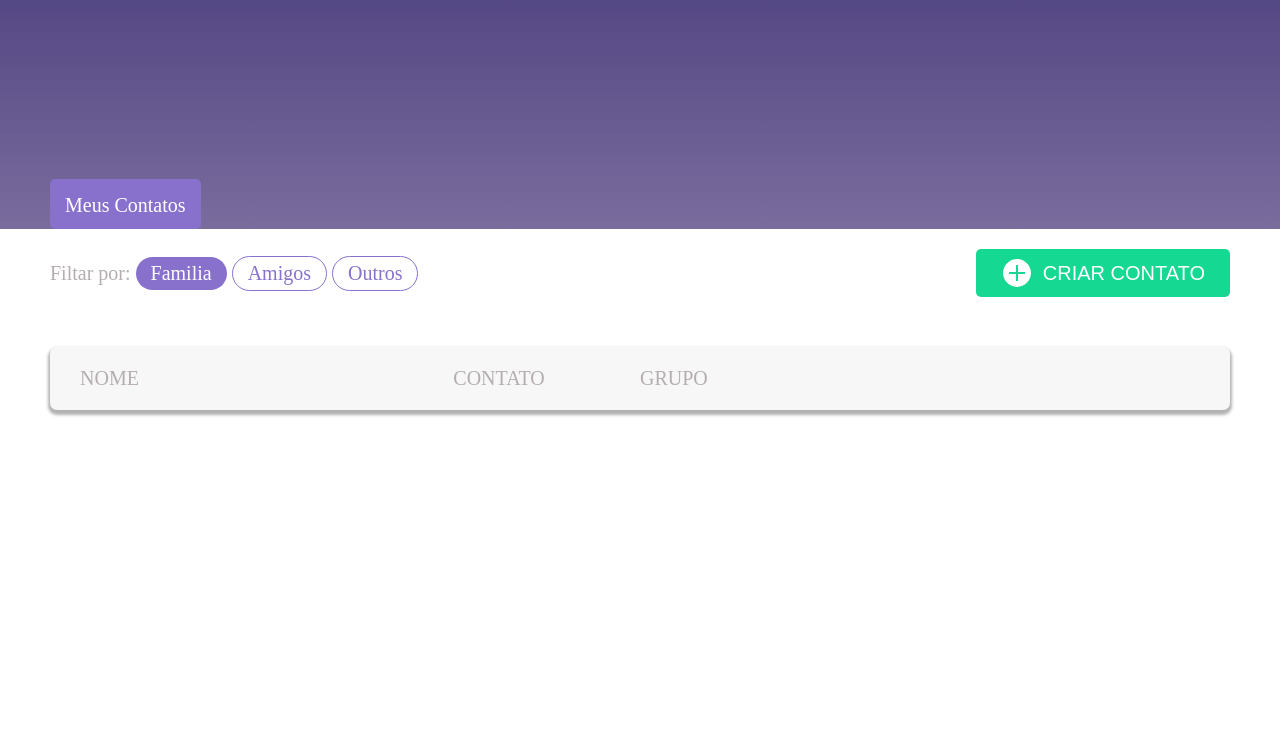
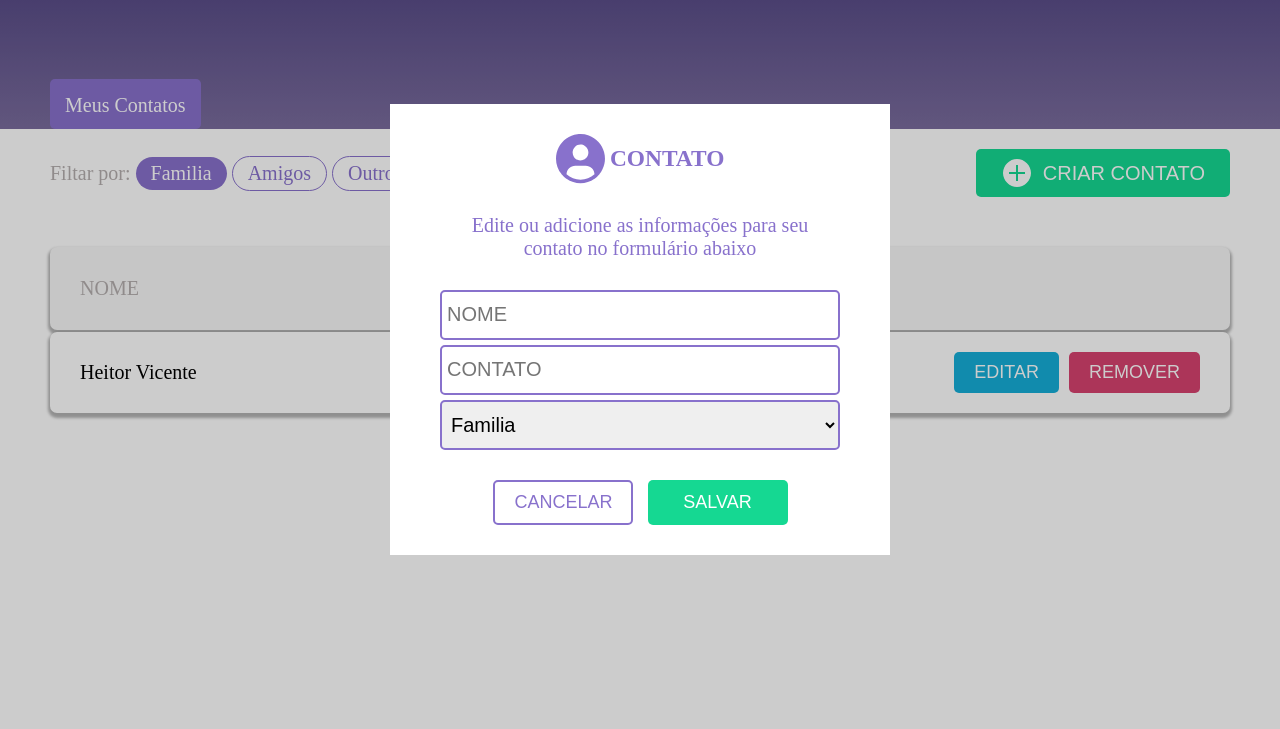
Before and after one commit to guiidc/notebook-project, a plain HTML site: page index.html in a window 1280 px wide. Shown: the part 71-800 px from the top of the page. Drawn offline with Linux system fonts and the light colour scheme.

Commit message:
completa  lista de contatos e modal de adicionar

```diff
--- a/index.html
+++ b/index.html
@@ -44,6 +44,43 @@
     <span class="color-gray">GRUPO</span>
     <span class="color-gray"></span>
   </div>
+  <div>
+    <div class="contact">
+      <span class="color-black centered">Heitor Vicente</span>
+      <span class="color-gray centered">(47) 99122-5566</span>
+      <span class="color-gray centered">AMIGOS</span>
+      <div class="actions-container">
+        <button class="bg-blue color-white action-button">EDITAR</button>
+        <button class="bg-red color-white action-button">REMOVER</button>
+      </div>
+    </div>
+  </div>
+
+
+  <div class="modal-container">
+    <div class="modal">
+      <div class="modal-title">
+        <img src="./images/user-icon-large.svg" alt="icone de contato" />
+        <h3>CONTATO</h3>
+      </div>
+      <div class="description">
+        <p>Edite ou adicione as informações para seu contato no formulário abaixo</p>
+      </div>
+      <div class="modal-inputs">
+        <input type="text" placeholder="NOME"/>
+        <input type="text" placeholder="CONTATO"/>
+        <select>
+          <option>Familia</option>
+          <option>Amigos</option>
+          <option>Outros</option>
+        </select>
+      </div>
+      <div class="modal-actions-buttons">
+        <button id="cancel-contact">CANCELAR</button>
+        <button id="save-contact">SALVAR</button>
+      </div>
+    </div>
+  </div>
   <script src="./script.js"></script>
 </body>
 </html>
--- a/styles.css
+++ b/styles.css
@@ -7,7 +7,7 @@
 
 .header {
   background-image: linear-gradient(to bottom, #493D7D, #7A6C9D);
-  height: 300px;
+  height: 200px;
   width: 100%;
   padding: 15px 50px;
   display: flex;
@@ -21,6 +21,17 @@
 
 .color-gray {
   color: #B4AEAE;
+}
+
+.color-black {
+  color: #000
+}
+
+.bg-blue {
+  background-color: #15AED8
+}
+.bg-red {
+  background-color: #D7426F
 }
 
 #user-icon-small {
@@ -96,10 +107,134 @@ h4 {
 .list-header {
   display: grid;
   grid-template-columns: 2fr 1fr 1fr 2fr;
-  padding: 20px 30px;
-  margin: 50px;
+  padding: 30px;
+  margin: 50px 50px 2px 50px;
   background-color: #F7F7F7;
   border-radius: 7px;
   box-shadow: 0 3px 3px 2px rgba(0, 0, 0, 0.3);
   font-size: 20px;
 }
+.contact {
+  display: grid;
+  grid-template-columns: 2fr 1fr 1fr 2fr;
+  padding: 20px 30px;
+  margin: 0 50px 5px 50px;
+  background-color: #FFF;
+  border-radius: 7px;
+  box-shadow: 0 3px 3px 2px rgba(0, 0, 0, 0.3);
+  font-size: 20px;
+}
+
+.actions-container {
+  display: flex;
+  justify-content: flex-end;
+  gap: 10px;
+}
+
+.action-button {
+  padding: 10px 20px;
+  font-size: 18px;
+  border-radius: 5px;
+}
+
+.centered {
+  display: flex;
+  align-items: center;
+}
+
+.modal-container {
+  height: 100vh;
+  width: 100vw;
+  background-color: rgba(0, 0, 0, 0.2);
+  position: absolute;
+  top: 0px;
+  left: 0px;
+  justify-content: center;
+  align-items: center;
+  display: flex;
+}
+
+.modal {
+  background-color: #FFF;
+  display: flex;
+  flex-direction: column;
+  align-items: center;
+  gap: 30px;
+  padding: 30px 50px;
+  max-width: 500px;
+}
+
+.modal-title {
+  display: flex;
+  align-items: center;
+  color: #8871CC;
+  font-size: 20px;
+  gap: 5px;
+}
+
+.modal-title img {
+  height: 50px;
+}
+
+.description {
+  text-align: center;
+  color: #8871CC;
+  font-size: 20px;
+}
+
+.modal-inputs {
+  display: flex;
+  flex-direction: column;
+  gap: 5px;
+  width: 100%;
+}
+
+.modal-inputs input {
+  border: 2px solid #8871CC;
+  border-radius: 5px;
+  height: 50px;
+  padding: 0 5px;
+  outline: none;
+  font-size: 20px;
+}
+.modal-inputs select, .modal-inputs option {
+  border: 2px solid #8871CC;
+  border-radius: 5px;
+  height: 50px;
+  padding: 0 5px;
+  outline: none;
+  font-size: 20px;
+}
+
+.modal-inputs inut::placeholder {
+  color: #B4AEAE;
+}
+
+.modal-actions-buttons {
+  display: flex;
+  justify-content: center;
+  gap: 15px;
+}
+
+.modal-actions-buttons button {
+  padding: 10px 20px;
+  font-size: 18px;
+  border-radius: 5px;
+  width: 140px;
+}
+
+#cancel-contact {
+  border: 2px solid #8871CC;
+  color: #8871CC;
+  background-color: transparent;
+}
+#save-contact {
+  color: #FFF;
+  background-color: #15D892;
+}
+
+
+
+.none {
+  display: none;
+}
```
